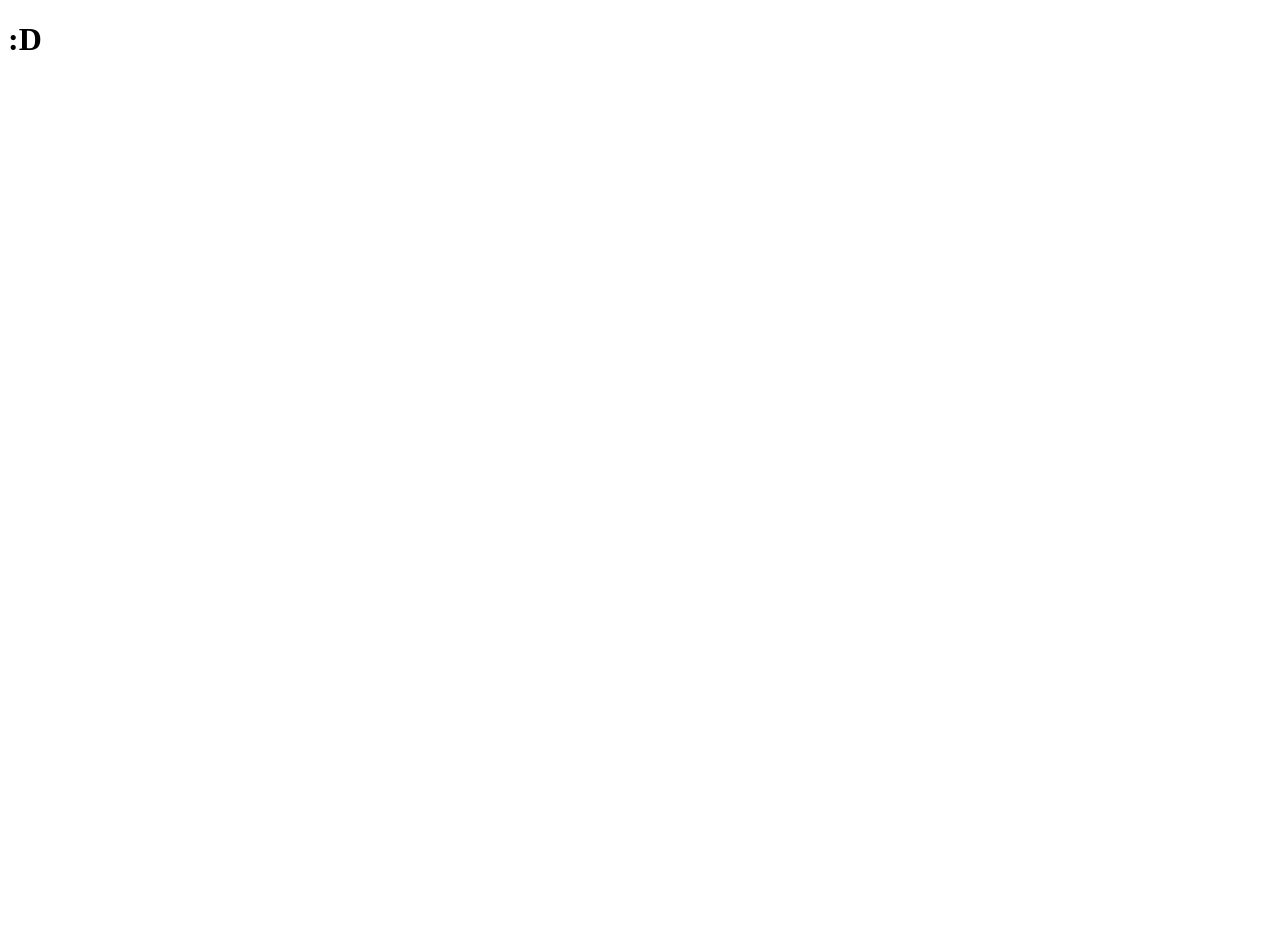
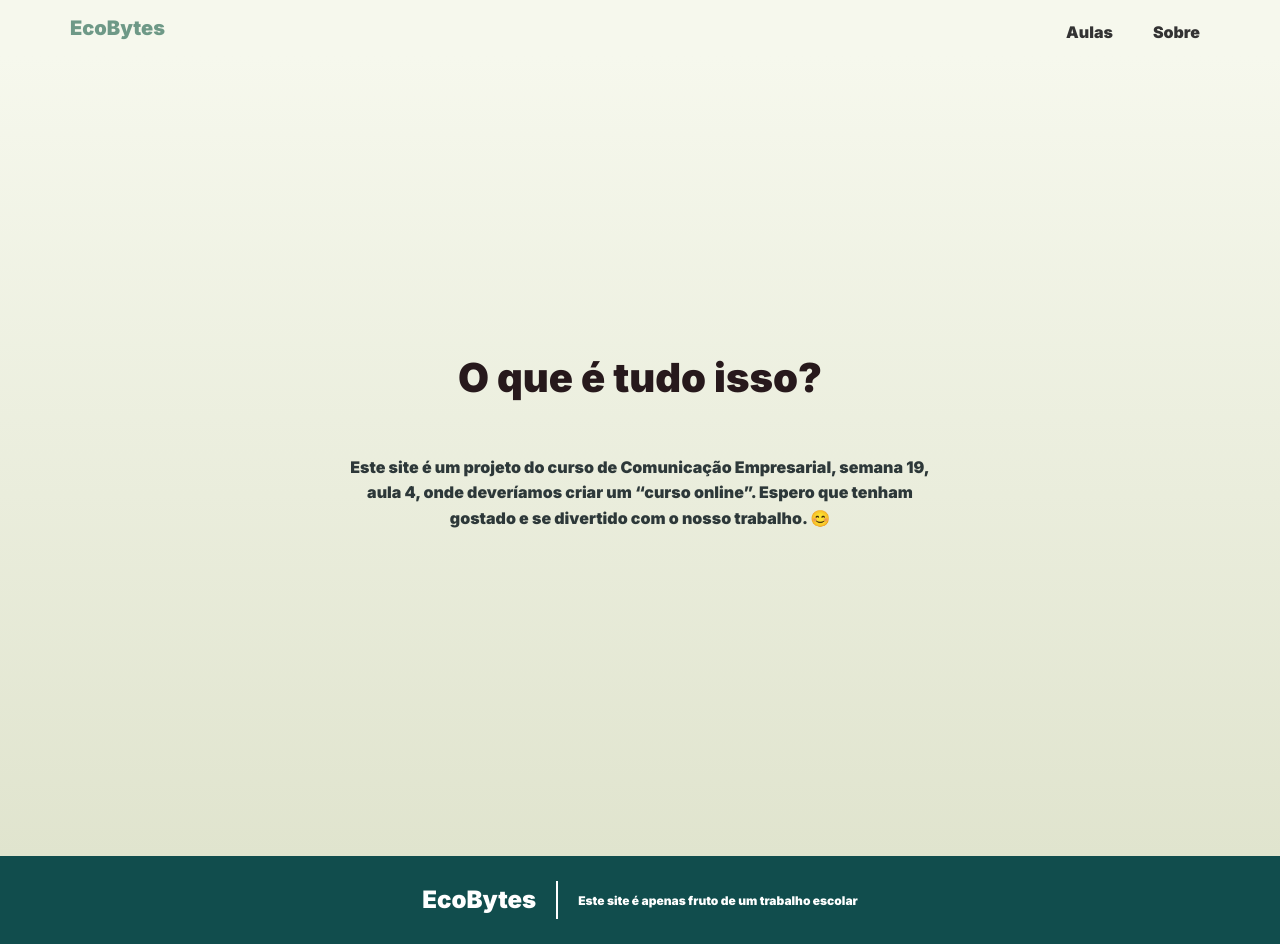
Before and after one commit to CandyCloud087/CursoOnline, a plain HTML site: page HTML/sobre.html in a window 1280 px wide. Before the commit the page ends 800 px from the top, so only its background shows below. Drawn offline with Linux system fonts and the light colour scheme.

Commit message:
new file:   CSS/sobre.css 	modified:   HTML/sobre.html 	modified:   style.css

```diff
--- a/style.css
+++ b/CSS/sobre.css
@@ -60,7 +60,7 @@ nav ul {
 }
 
 nav ul li {
-    padding: 10px 10px 0 10px;
+    padding: 10px 20px 0 20px;
     display: inline;
 
 }
@@ -72,9 +72,15 @@ nav ul li a {
 }
 
 .content {
-    padding: 20px 0;
+    padding: 10px 0;
     background-image: linear-gradient(#F6F8ED, #E0E4CE);
     text-align: center;
+    height: 100vh; /* Define a altura para preencher toda a tela */
+    min-height: 100vh; /* Garante que a altura mínima seja 100% da altura da tela */
+    display: flex; /* Utiliza flexbox para centralizar o conteúdo */
+    flex-direction: column; /* Alinha os itens em coluna */
+    justify-content: center; /* Centraliza verticalmente */
+    align-items: center; /* Centraliza horizontalmente */
 }
 
 .section-container {
@@ -99,10 +105,6 @@ nav ul li a {
     color: #2D3839;
 }
 
-.highlight {
-    color: #6E9987;
-}
-
 .container-footer {
     display: flex;
     justify-content: center;
@@ -112,7 +114,7 @@ nav ul li a {
 footer {
     background-color: #114D4D;
     font-weight: 900;
-    padding: 20px;
+    padding: 15px;
     text-align: center;
     color: #fff;
 }
--- a/HTML/sobre.html
+++ b/HTML/sobre.html
@@ -1,11 +1,36 @@
 <!DOCTYPE html>
-<html lang="en">
+<html lang="pt-br">
 <head>
     <meta charset="UTF-8">
     <meta name="viewport" content="width=device-width, initial-scale=1.0">
-    <title>Sobre</title>
+    <title>EcoBytes</title>
+    <link rel="stylesheet" href="../CSS/sobre.css">
 </head>
 <body>
-    <h1>:D</h1>
+    <header id="header">
+        <div class="container">
+            <h1 class="logo"><a href="index.html">EcoBytes</a></h1>
+            <nav>
+                <ul>
+                    <li><a href="#">Aulas</a></li>
+                    <li><a href="HTML/sobre.html">Sobre</a></li>
+                </ul>
+            </nav>
+        </div>
+    </header>
+
+    <section class="content">
+        <div class="section-container">
+            <h2>O que é tudo isso?</h2>
+            <p>Este site é um projeto do curso de Comunicação Empresarial, semana 19, aula 4, onde deveríamos criar um “curso online”. Espero que tenham gostado e se divertido com o nosso trabalho. 😊</p>
+        </div>
+    </section>
+
+    <footer>
+        <div class="container-footer">
+            <p id="logo">EcoBytes</p>
+            <p>Este site é apenas fruto de um trabalho escolar</p>
+        </div>
+    </footer>
 </body>
 </html>
```
